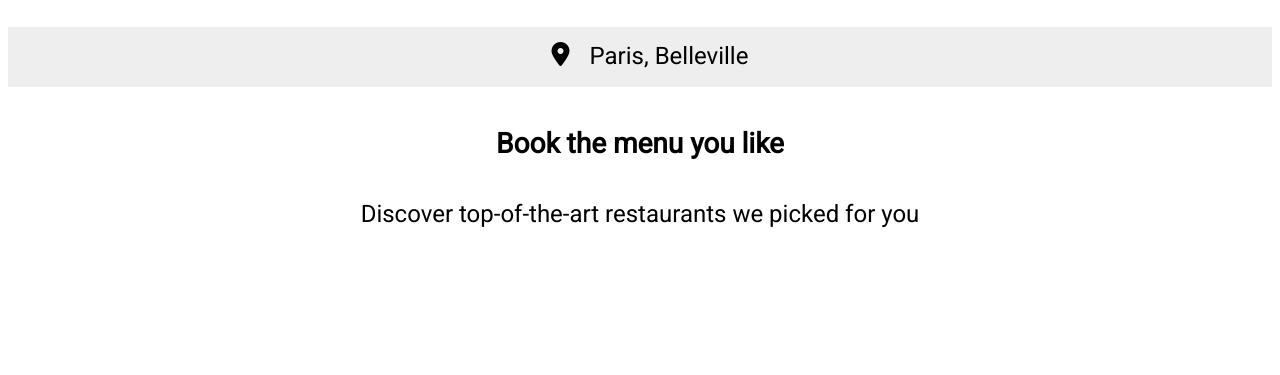
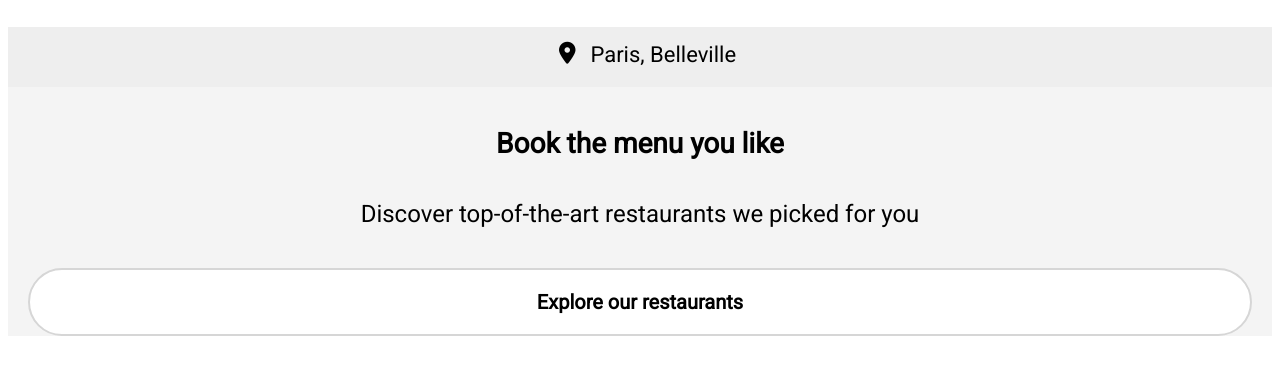
Before and after one commit to jda447/Ohmyfoodproject, a website: page index.html in a window 1280 px wide. Shown: the part 333-708 px from the top of the page. Drawn offline with Linux system fonts and the light colour scheme.

Commit message:
btn added

```diff
--- a/index.html
+++ b/index.html
@@ -22,6 +22,10 @@
     </div>
     <div class="book-menu__subheading"> Discover top-of-the-art restaurants we picked for you
     </div>
+    <div class="explore-btn">
+        <span class="btn__text">Explore our restaurants</span>
+        </div>
+    </div>
 </nav>
 </body>
 </html>
--- a/sass/components/_buttons.scss
+++ b/sass/components/_buttons.scss
@@ -0,0 +1,12 @@
+.explore-btn {
+        display: flex;
+        justify-content: center;
+        border: 2px solid #D6D6D6;
+        background-color: white;
+        font-weight: bold;
+        box-sizing: border-box;
+        padding: 1em 1em;
+        margin: 20px 20px;
+        border-radius: 40px;
+        font-size: 20px;
+}
--- a/sass/layout/_nav.scss
+++ b/sass/layout/_nav.scss
@@ -1,23 +1,19 @@
 .location {
-    font-size: 24px;
+    font-size: 22px;
     background-color: #EEEEEE;
     height: 60px;
     display: flex;
     justify-content: center;
         i {
-            margin: 15px 20px;
+            margin: 15px 15px;
         }
             .text {
                 margin: 15px 0px;
             }
 }
 
-.text {
-
-}
-
-i {
-
+nav {
+    background-color: #f4f4f4;
 }
 
 .book-menu {
```
Also changed, not shown: css/style.css, 1 other file.
